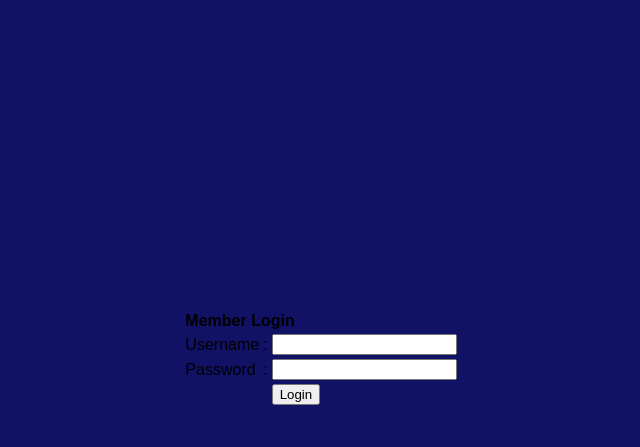
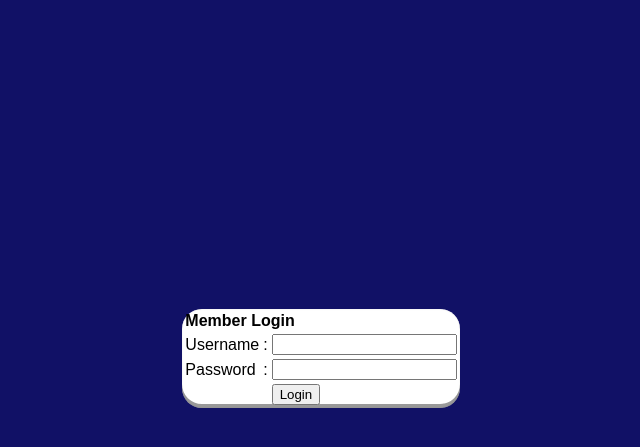
Before and after one commit to Badatch/vf1-damp, a PHP site: page /damp/ in a window 1280 px wide. Shown: the top 447 px of the page, without its empty margins (319-959 px from the left). Run offline with PHP 8.4, Linux system fonts and the light colour scheme; some libraries are stand-ins or nearby versions.

Commit message:
Added css to login page

```diff
--- a/include/vf1-1024x768.css
+++ b/include/vf1-1024x768.css
@@ -352,3 +352,12 @@ input[readonly='true']
 		float: left;
 		padding: 2px 0 6 6;
 	}
+.table3
+	{
+		width: 100%;
+		border: 0;
+		background: #FFFFFF;
+		border-radius:20px;
+		box-shadow: inset 0 0 2px rgba(0,0,0,.10), inset 0 3px 0 rgba(255,255,255,.5), inset 0 -4px 0 rgba(0,0,0,.4);
+
+	}
```
